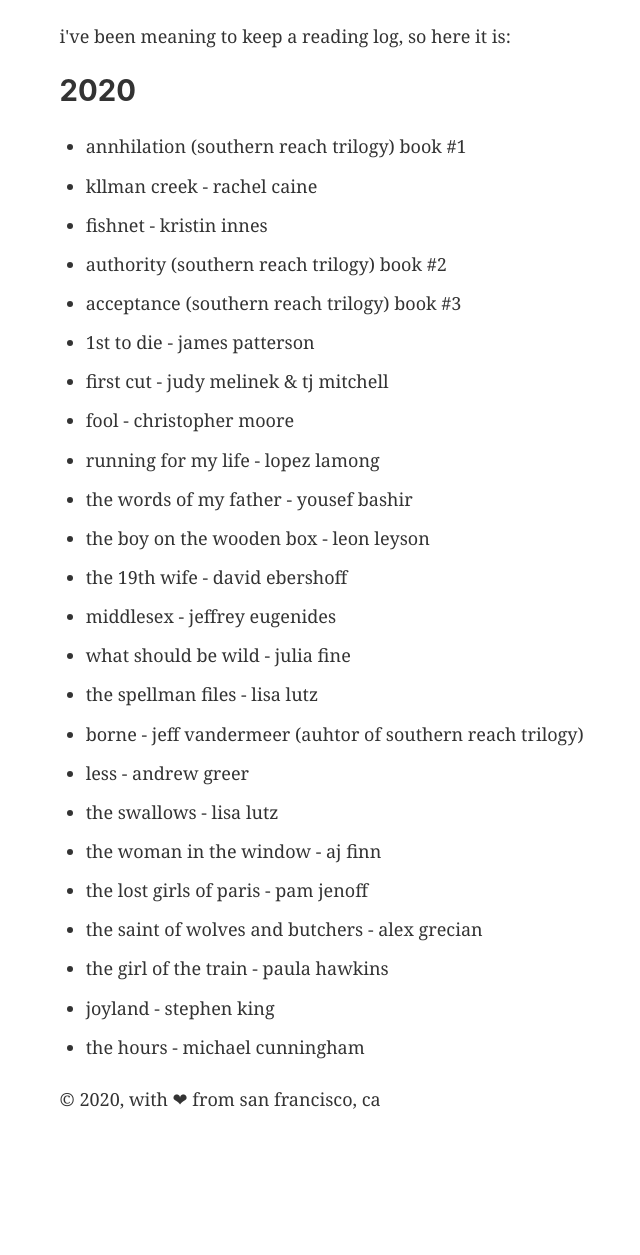
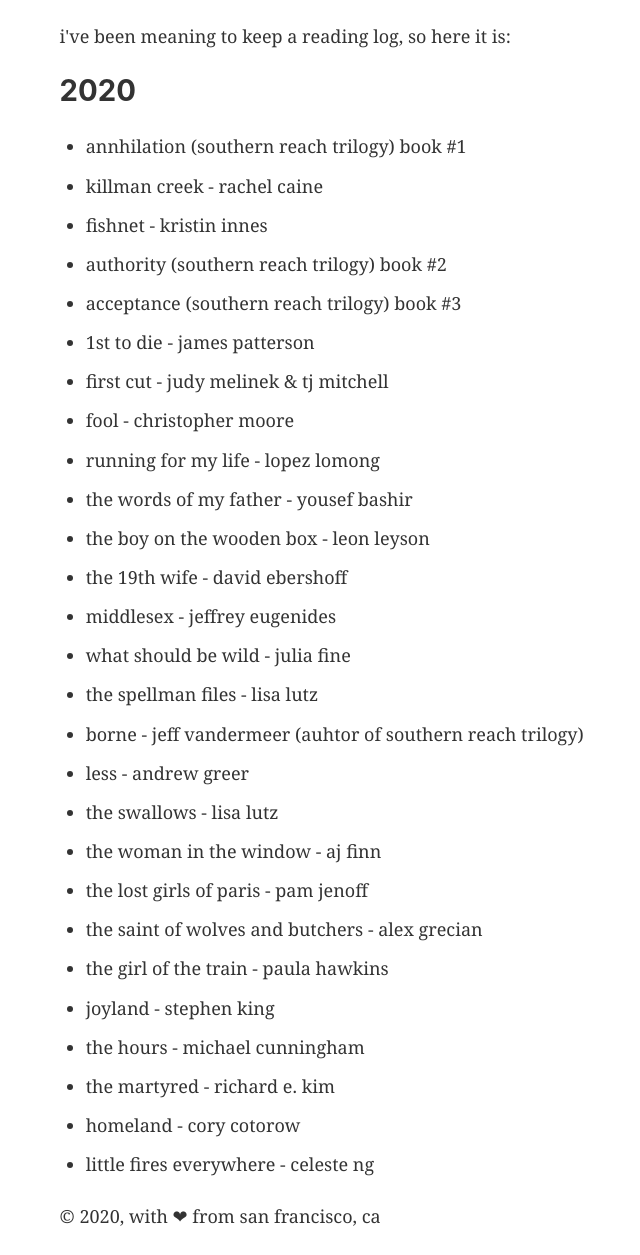
Before and after one commit to jakeols/ols-engineer, a Gatsby site: page /books in a window 1280 px wide. Shown: the part 126-1381 px from the top of the page, without its empty margins (120-760 px from the left). Before the commit the page ends 1264 px from the top, so only its background shows below. Built offline with nearby package versions, Linux system fonts and the light colour scheme; Gatsby itself is replaced by a stand-in of ours.

Commit message:
add some more books

```diff
--- a/src/pages/books.js
+++ b/src/pages/books.js
@@ -11,14 +11,14 @@ const BooksPage = () => (
         <h2>2020</h2>
         <ul>
             <li>annhilation (southern reach trilogy) book #1</li>
-            <li>kllman creek - rachel caine</li>
+            <li>killman creek - rachel caine</li>
             <li>fishnet - kristin innes</li>
             <li>authority (southern reach trilogy) book #2</li>
             <li>acceptance (southern reach trilogy) book #3</li>
             <li>1st to die - james patterson</li>
             <li>first cut - judy melinek & tj mitchell</li>
             <li>fool - christopher moore</li>
-            <li>running for my life - lopez lamong</li>
+            <li>running for my life - lopez lomong</li>
             <li>the words of my father - yousef bashir</li>
             <li>the boy on the wooden box - leon leyson</li>
             <li>the 19th wife - david ebershoff</li>
@@ -34,6 +34,9 @@ const BooksPage = () => (
             <li>the girl of the train - paula hawkins</li>
             <li>joyland - stephen king</li>
             <li>the hours - michael cunningham</li>
+            <li>the martyred - richard e. kim</li>
+            <li>homeland - cory cotorow</li>
+            <li>little fires everywhere - celeste ng</li>
         </ul>
     </Layout>
 )
```
